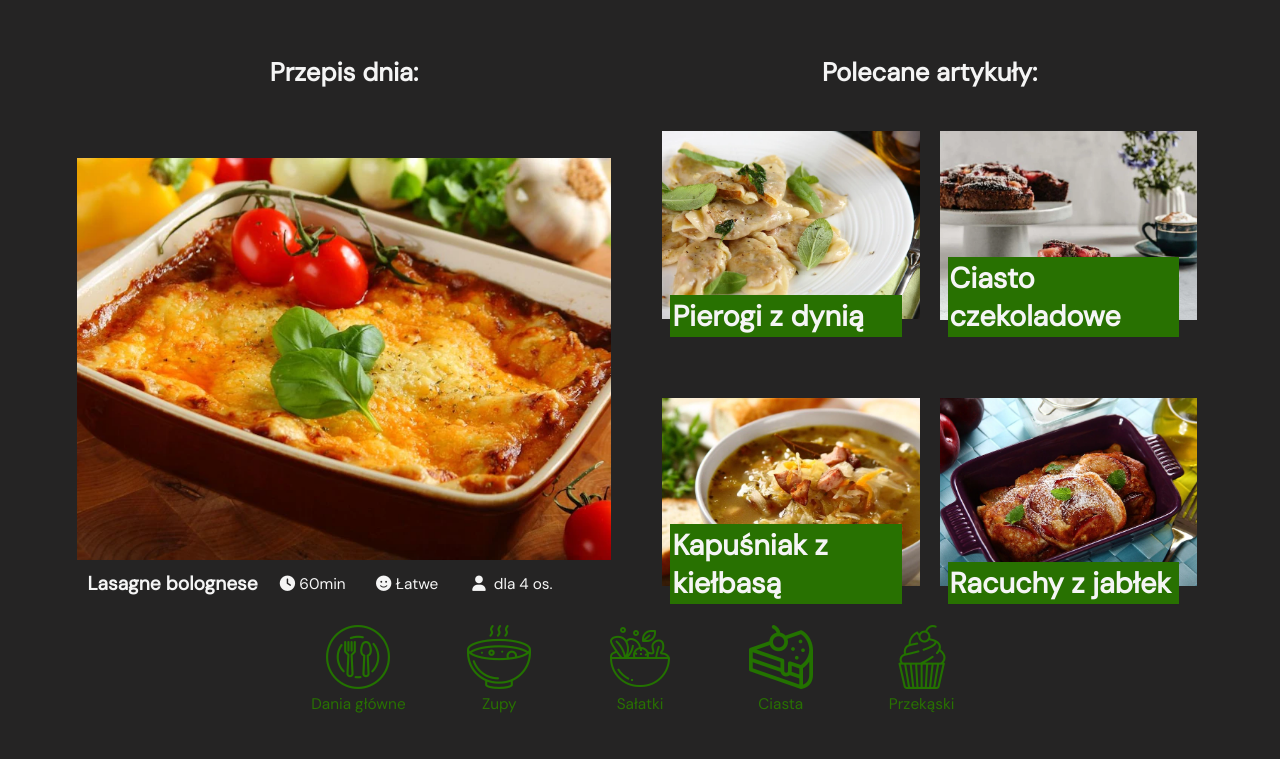
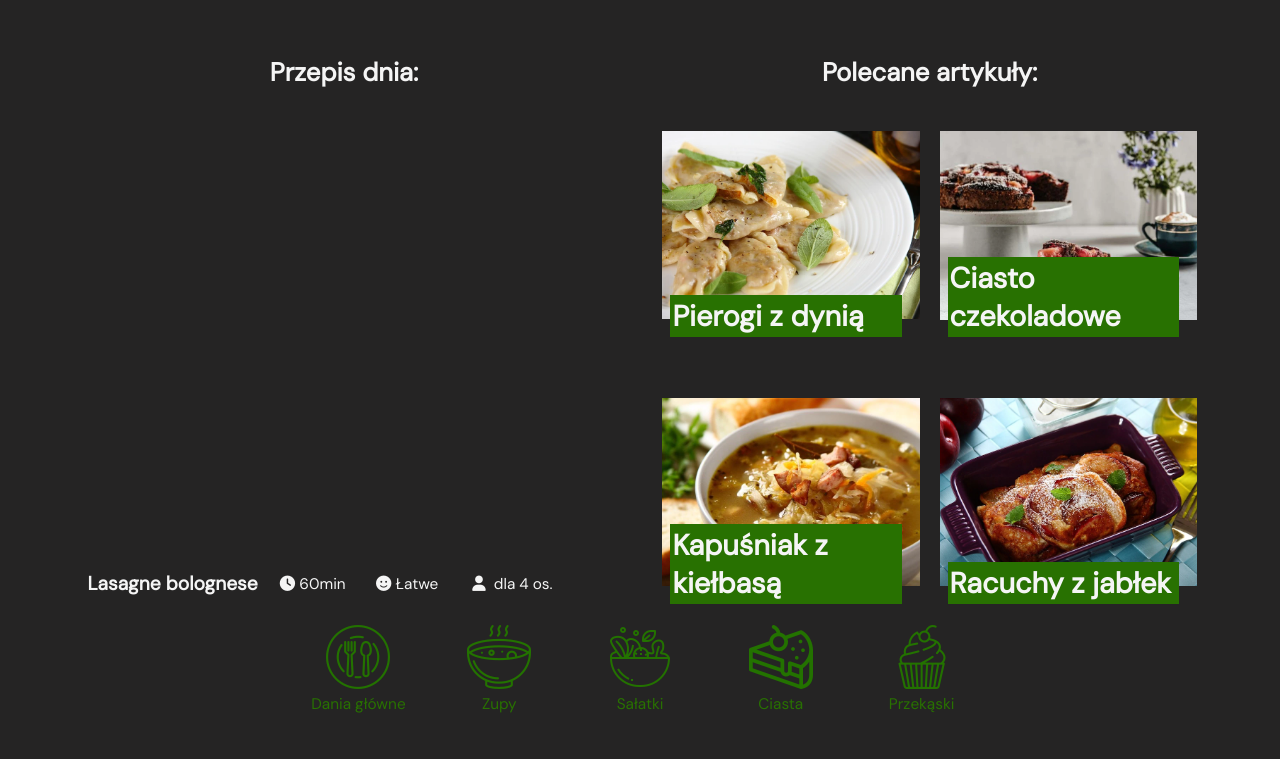
Before and after one commit to sercamembert/przepisy, a PHP site: page /index.html in a window 1280 px wide; the page is wider, and only the part inside the window is pictured. Shown: the part 85-844 px from the top of that part. Run offline with PHP 8.4, Linux system fonts and the light colour scheme.

Commit message:
Update style.css

```diff
--- a/css/style.css
+++ b/css/style.css
@@ -213,7 +213,6 @@ ul li:hover a{
 }
 
 .item-3{
-    background-image: url(img/lasagne.png);
     background-size: 113%;
     background-repeat: no-repeat;
     resize: both;
```
